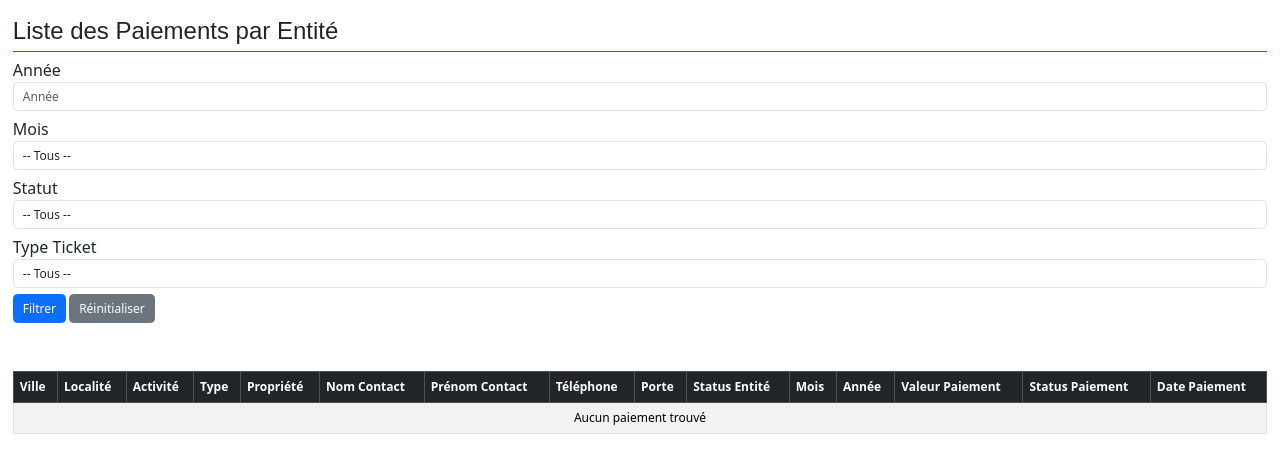
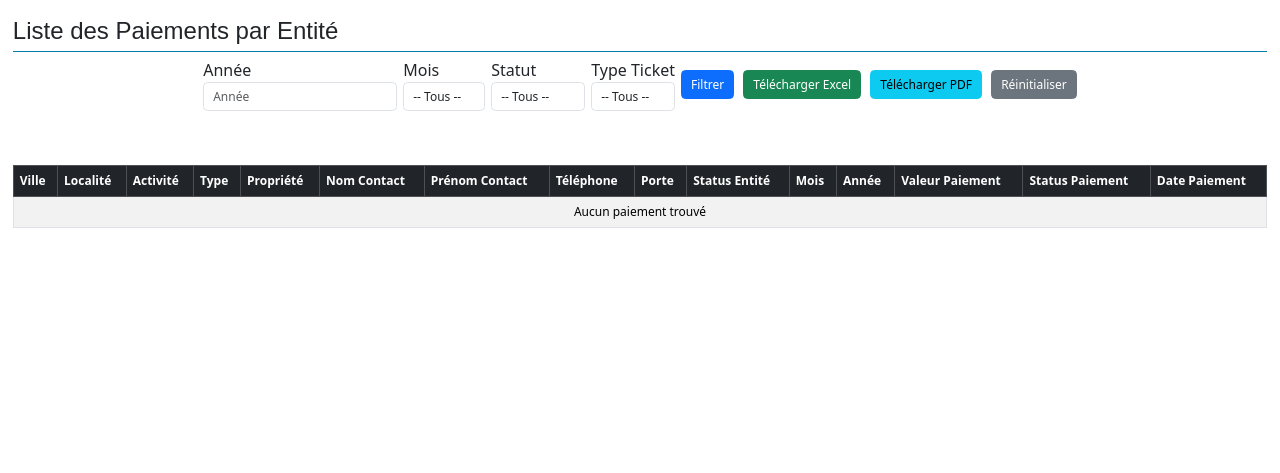
Before and after one commit to abskalana/diaffrin, a Django app: page /api/paiement/list/ in a window 1280 px wide. Shown: the part 31-504 px from the top of the page. Run offline with Django 4.2, Linux system fonts and the light colour scheme; the visitor is signed in with stand-in values (Sample User, id 1); data that the repository does not hold is empty; some libraries are stand-ins or nearby versions.

Commit message:
helpaiementlo

```diff
--- a/templates/paiement.html
+++ b/templates/paiement.html
@@ -3,14 +3,13 @@
 {% block content %}
 
 <h2>Liste des Paiements par Entité</h2>
-<form method="get" class="mb-3">
-    <div class="form-row align-items-center">
-        <div class="col-auto mb-2">
+<form method="get" class="d-flex justify-content-center align-items-center mb-3 flex-wrap">
+    <div class="me-2 mb-2">
         <label for="annee" class="sr-only">Année</label>
         <input type="number" class="form-control" name="annee" id="annee" value="{{ annee }}" placeholder="Année">
     </div>
 
-        <div class="col-auto mb-2">
+    <div class="me-2 mb-2">
         <label for="mois" class="sr-only">Mois</label>
         <select class="form-control" name="mois" id="mois">
             <option value="">-- Tous --</option>
@@ -20,7 +19,7 @@
         </select>
     </div>
 
-        <div class="col-auto mb-2">
+    <div class="me-2 mb-2">
         <label for="status" class="sr-only">Statut</label>
         <select class="form-control" name="status" id="status">
             <option value="">-- Tous --</option>
@@ -30,7 +29,7 @@
         </select>
     </div>
 
-        <div class="col-auto mb-2">
+    <div class="me-2 mb-2">
         <label for="ticket_type" class="sr-only">Type Ticket</label>
         <select class="form-control" name="ticket_type" id="ticket_type">
             <option value="">-- Tous --</option>
@@ -40,13 +39,13 @@
         </select>
     </div>
 
-        <div class="col-auto mb-2">
-            <button type="submit" class="btn btn-primary">Filtrer</button>
+    <div class="mb-2">
+        <button type="submit" class="btn btn-primary me-2">Filtrer</button>
+        <button type="submit" name="download" value="excel" class="btn btn-success me-2">Télécharger Excel</button>
+        <button type="submit" name="download" value="pdf" class="btn btn-info me-2">Télécharger PDF</button>
         <a href="{% url 'paiement-list' %}" class="btn btn-secondary">Réinitialiser</a>
     </div>
-    </div>
 </form>
-
 
 
 <br><br>
```
Lines whose indentation alone changed are shown as unchanged.
